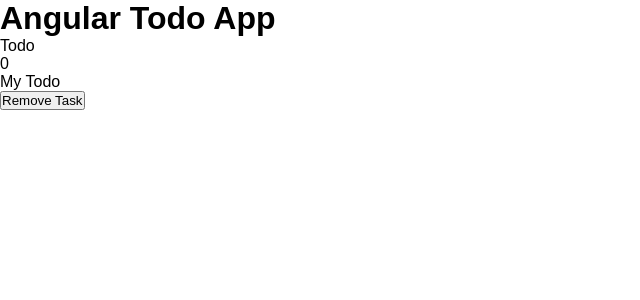
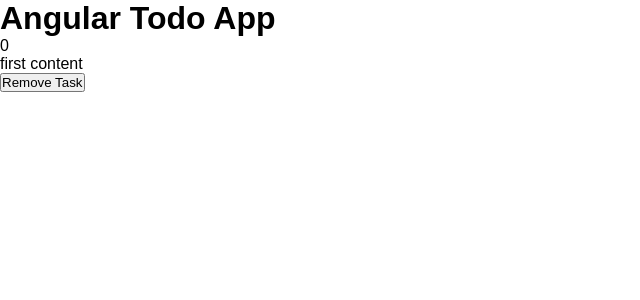
Before and after one commit to crystalchavez99/Simple-To-Do-App, an Angular app: page / in a window 1280 px wide. Shown: the top 300 px of the page, without its empty margins (0-640 px from the left). Built offline with nearby package versions, Linux system fonts and the light colour scheme.

Commit message:
apply data template from instance of class to the htnml

```diff
--- a/src/app/components/todo/todo.component.html
+++ b/src/app/components/todo/todo.component.html
@@ -1,8 +1,7 @@
-<div class="todos">
-    {{title}}
+<div class="todos" *ngFor="let todo of todos; let i = index;">
     <div class="todo">
-        <div class="id">0</div>
-        <div class="content">My Todo</div>
+        <div class="id">{{i}}</div>
+        <div class="content">{{todo.content}}</div>
         <button class="delete">Remove Task</button>
     </div>
 </div>
--- a/src/app/components/todo/todo.component.ts
+++ b/src/app/components/todo/todo.component.ts
@@ -1,4 +1,5 @@
 import { Component, OnInit } from '@angular/core';
+import { Todo } from '../../models/todo';
 
 @Component({
   selector: 'app-todo',
@@ -7,8 +8,14 @@ import { Component, OnInit } from '@angular/core';
 })
 export class TodoComponent implements OnInit{
   title="Todo";
-  todos = [];
+  todos:Todo[] = [];
   ngOnInit(): void {
+    this.todos = [
+      {
+        content: 'first content',
+        completed: true
+      }
+    ]
   }
 
 }
--- a/src/app/models/todo.ts
+++ b/src/app/models/todo.ts
@@ -1,4 +1,5 @@
 export class Todo {
-    content: string;
-    completed: boolean;
+    content!: string;
+    // add assertion in case of undefined init
+    completed!: boolean;
 }
```
